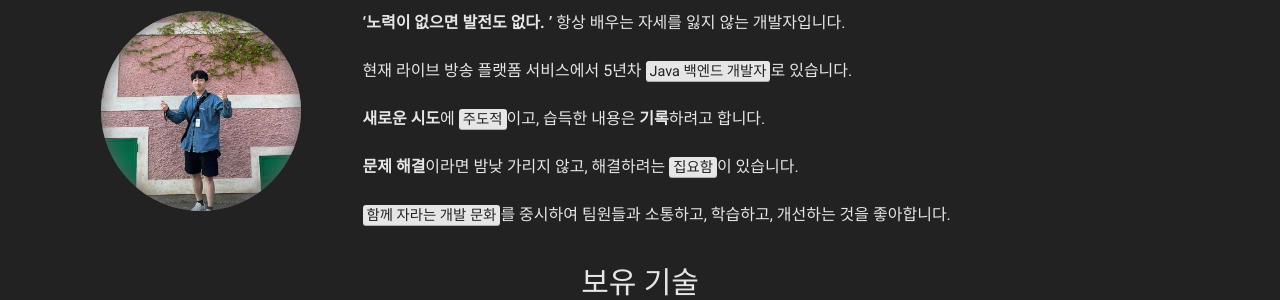
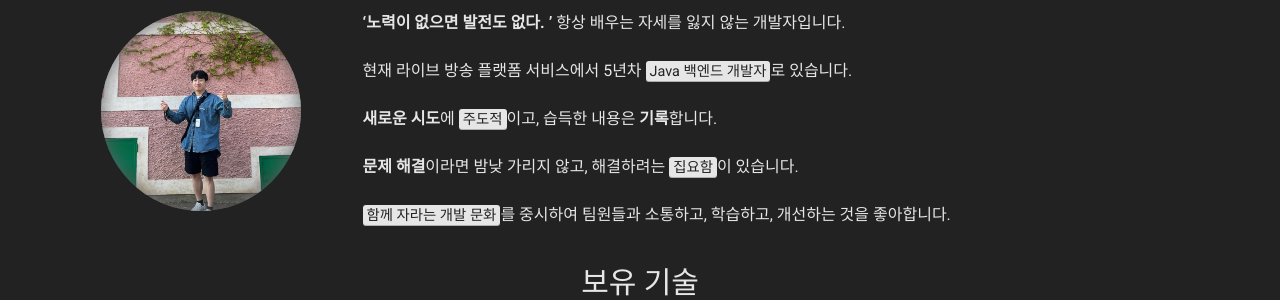
Before and after one commit to JinHyukParkk/JinHyukParkk.github.io, a Jekyll site: the page built from index.md, in a window 1280 px wide and 900 px high. Shown: the part 291-591 px from the top of the window. Built offline with Jekyll 4.4.1, drawn with Linux system fonts in a browser that asks for light colours; nearby versions of some CDN libraries.

Commit message:
update about

```diff
--- a/_config.yml
+++ b/_config.yml
@@ -37,7 +37,7 @@ about_content: | # this will include new lines to allow paragraphs
   <br/>
   현재 라이브 방송 플랫폼 서비스에서 5년차 <mark>Java 백엔드 개발자</mark>로 있습니다.<br/>
   <br/>
-  **새로운 시도**에 <mark>주도적</mark>이고, 습득한 내용은 **기록**하려고 합니다. <br/>
+  **새로운 시도**에 <mark>주도적</mark>이고, 습득한 내용은 **기록**합니다. <br/>
   <br/>
   **문제 해결**이라면 밤낮 가리지 않고, 해결하려는 <mark>집요함</mark>이 있습니다. <br/>
   <br/>
```
